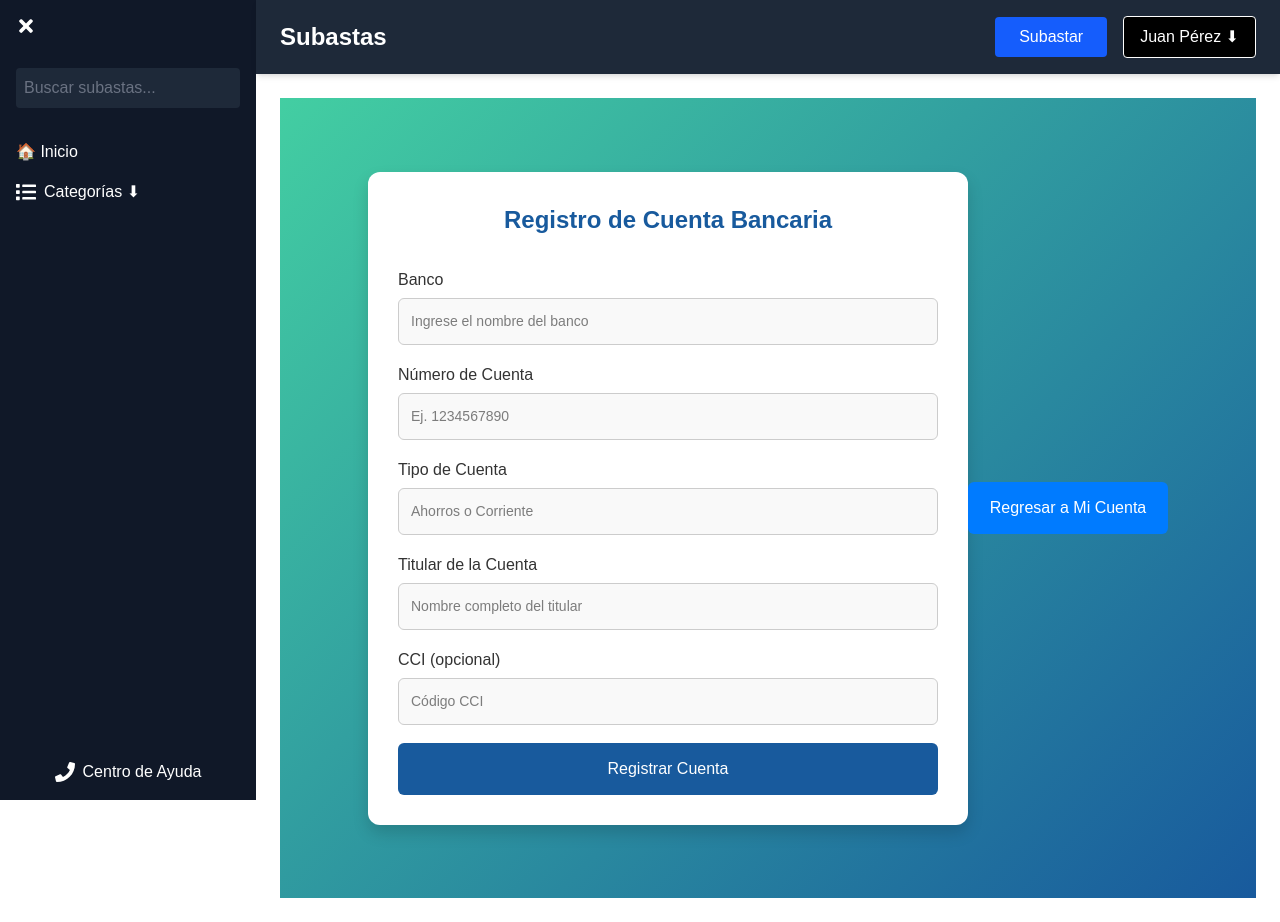
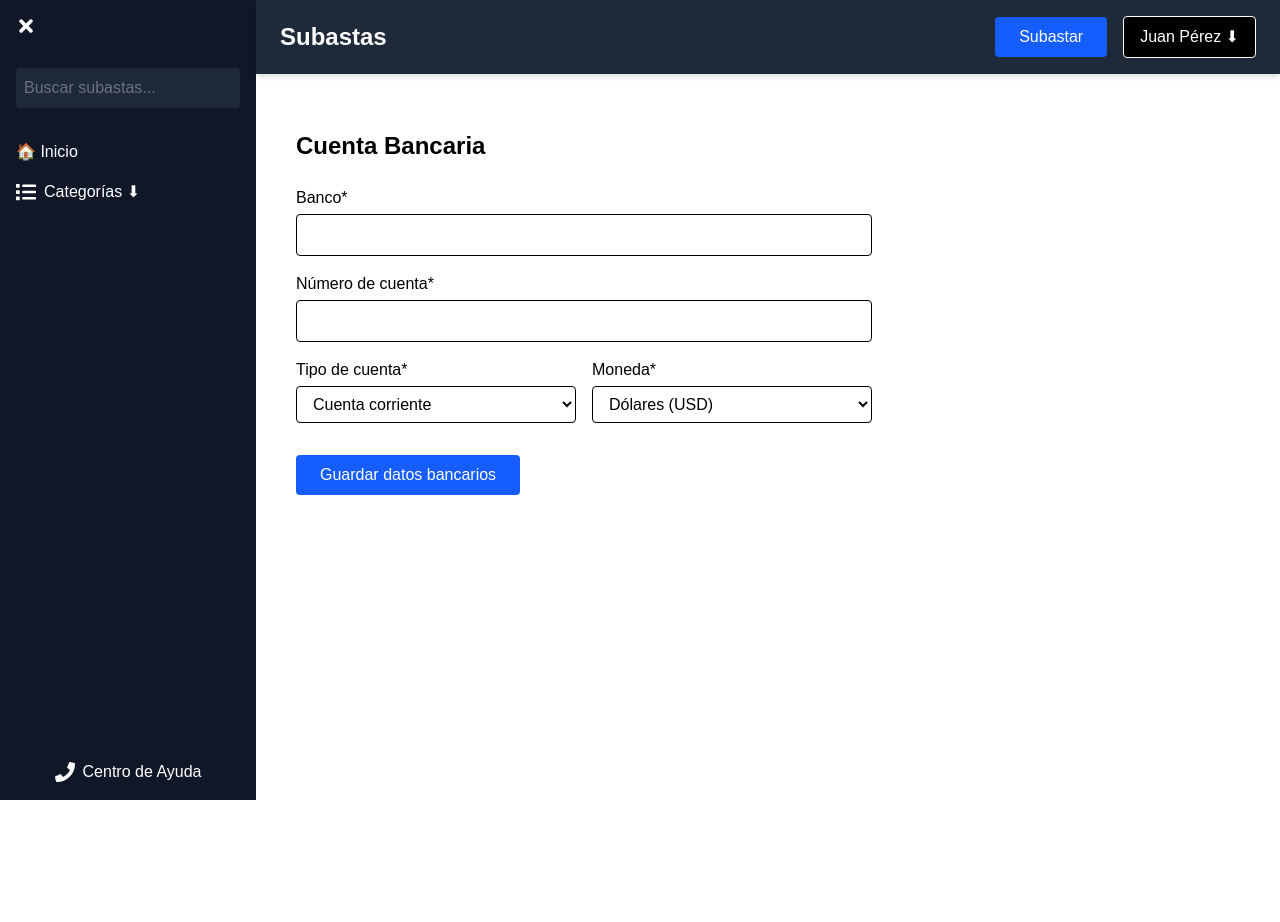
Before and after one commit to daswsi-utp/FrontEnd_Auction_Page, a Next.js app: page /Bank in a window 1280 px wide. After the commit the page ends 800 px from the top, so only its background shows below. Built offline with nearby package versions, Linux system fonts and the light colour scheme; sample sign-in values are in the browser's storage.

Commit message:
Update Bank page content and design

```diff
--- a/src/app/Bank/page.jsx
+++ b/src/app/Bank/page.jsx
@@ -1,129 +1,107 @@
 'use client';
+import { useEffect, useState } from 'react';
+import { useRouter } from 'next/navigation';
 
-import { useState } from 'react';
-import styles from './bank.module.css';
-import Link from 'next/link';
+export default function BankAccount() {
+  const router = useRouter();
+  const [bankData, setBankData] = useState({
+    bankName: '',
+    accountNumber: '',
+    accountType: 'checking',
+    currency: 'USD'
+  });
+  const [isLoading, setIsLoading] = useState(true);
 
-function BankForm() {
-  const [formData, setFormData] = useState({
-    bank: '',
-    accountNumber: '',
-    accountType: '',
-    accountHolder: '',
-    cci: ''
-  });
+  useEffect(() => {
+    const user = JSON.parse(localStorage.getItem('auctionUser'));
+    if (!user) {
+      router.push('/auth/login');
+      return;
+    }
 
-  const [message, setMessage] = useState('');
-
-  const handleChange = (e) => {
-    setFormData({ ...formData, [e.target.name]: e.target.value });
-  };
+    // Simular carga de datos bancarios
+    const storedData = localStorage.getItem(`bankData_${user.id}`);
+    if (storedData) {
+      setBankData(JSON.parse(storedData));
+    }
+    setIsLoading(false);
+  }, [router]);
 
   const handleSubmit = (e) => {
     e.preventDefault();
 
-    const { bank, accountNumber, accountType, accountHolder } = formData;
-
-    if (!bank || !accountNumber || !accountType || !accountHolder) {
-      alert('Por favor, complete todos los campos requeridos.');
-      return;
-    }
-
-    const savedAccounts = JSON.parse(localStorage.getItem('bankAccounts')) || [];
-    savedAccounts.push(formData);
-    localStorage.setItem('bankAccounts', JSON.stringify(savedAccounts));
-
-    setMessage('✅ Cuenta bancaria registrada exitosamente!');
-    setFormData({
-      bank: '',
-      accountNumber: '',
-      accountType: '',
-      accountHolder: '',
-      cci: ''
-    });
-
-    setTimeout(() => setMessage(''), 3000);
+    const user = JSON.parse(localStorage.getItem('auctionUser'));
+    localStorage.setItem(`bankData_${user.id}`, JSON.stringify(bankData));
+    alert('Datos bancarios guardados');
   };
 
+  if (isLoading) return <div>Cargando...</div>;
+
   return (
-    <div className={styles.container}>
-      <form className={styles.form} onSubmit={handleSubmit}>
-        <h2 className={styles.title}>Registro de Cuenta Bancaria</h2>
+    <div className="container mx-auto px-4 py-8">
+      <h1 className="text-2xl font-bold mb-6">Cuenta Bancaria</h1>
 
-        <div className={styles.inputBox}>
-          <label>Banco</label>
+      <form onSubmit={handleSubmit} className="max-w-xl space-y-4">
+        <div>
+          <label className="block mb-1 font-medium">Banco*</label>
           <input
             type="text"
-            name="bank"
-            value={formData.bank}
-            onChange={handleChange}
-            placeholder="Ingrese el nombre del banco"
+            value={bankData.bankName}
+            onChange={(e) => setBankData({...bankData, bankName: e.target.value})}
+            className="w-full px-3 py-2 border rounded"
             required
           />
         </div>
 
-        <div className={styles.inputBox}>
-          <label>Número de Cuenta</label>
+        <div>
+          <label className="block mb-1 font-medium">Número de cuenta*</label>
           <input
             type="text"
-            name="accountNumber"
-            value={formData.accountNumber}
-            onChange={handleChange}
-            placeholder="Ej. 1234567890"
+            value={bankData.accountNumber}
+            onChange={(e) => setBankData({...bankData, accountNumber: e.target.value})}
+            className="w-full px-3 py-2 border rounded"
             required
           />
         </div>
 
-        <div className={styles.inputBox}>
-          <label>Tipo de Cuenta</label>
-          <input
-            type="text"
-            name="accountType"
-            value={formData.accountType}
-            onChange={handleChange}
-            placeholder="Ahorros o Corriente"
-            required
-          />
+        <div className="grid grid-cols-1 md:grid-cols-2 gap-4">
+          <div>
+            <label className="block mb-1 font-medium">Tipo de cuenta*</label>
+            <select
+              value={bankData.accountType}
+              onChange={(e) => setBankData({...bankData, accountType: e.target.value})}
+              className="w-full px-3 py-2 border rounded"
+              required
+            >
+              <option value="checking">Cuenta corriente</option>
+              <option value="savings">Cuenta de ahorros</option>
+            </select>
+          </div>
+
+          <div>
+            <label className="block mb-1 font-medium">Moneda*</label>
+            <select
+              value={bankData.currency}
+              onChange={(e) => setBankData({...bankData, currency: e.target.value})}
+              className="w-full px-3 py-2 border rounded"
+              required
+            >
+              <option value="USD">Dólares (USD)</option>
+              <option value="EUR">Euros (EUR)</option>
+              <option value="PEN">Soles (PEN)</option>
+            </select>
+          </div>
         </div>
 
-        <div className={styles.inputBox}>
-          <label>Titular de la Cuenta</label>
-          <input
-            type="text"
-            name="accountHolder"
-            value={formData.accountHolder}
-            onChange={handleChange}
-            placeholder="Nombre completo del titular"
-            required
-          />
+        <div className="pt-4">
+          <button
+            type="submit"
+            className="bg-blue-600 hover:bg-blue-700 text-white py-2 px-6 rounded font-medium"
+          >
+            Guardar datos bancarios
+          </button>
         </div>
-
-        <div className={styles.inputBox}>
-          <label>CCI (opcional)</label>
-          <input
-            type="text"
-            name="cci"
-            value={formData.cci}
-            onChange={handleChange}
-            placeholder="Código CCI"
-          />
-        </div>
-
-        <button type="submit" className={styles.button}>
-          Registrar Cuenta
-        </button>
-
-        {message && <p className={styles.success}>{message}</p>}
       </form>
-
-      {/* Botón para regresar a la cuenta */}
-      <div className={styles.returnButton}>
-        <Link href="/profile">
-          <button className={styles.button}>Regresar a Mi Cuenta</button>
-        </Link>
-      </div>
     </div>
   );
 }
-
-export default BankForm;
```
